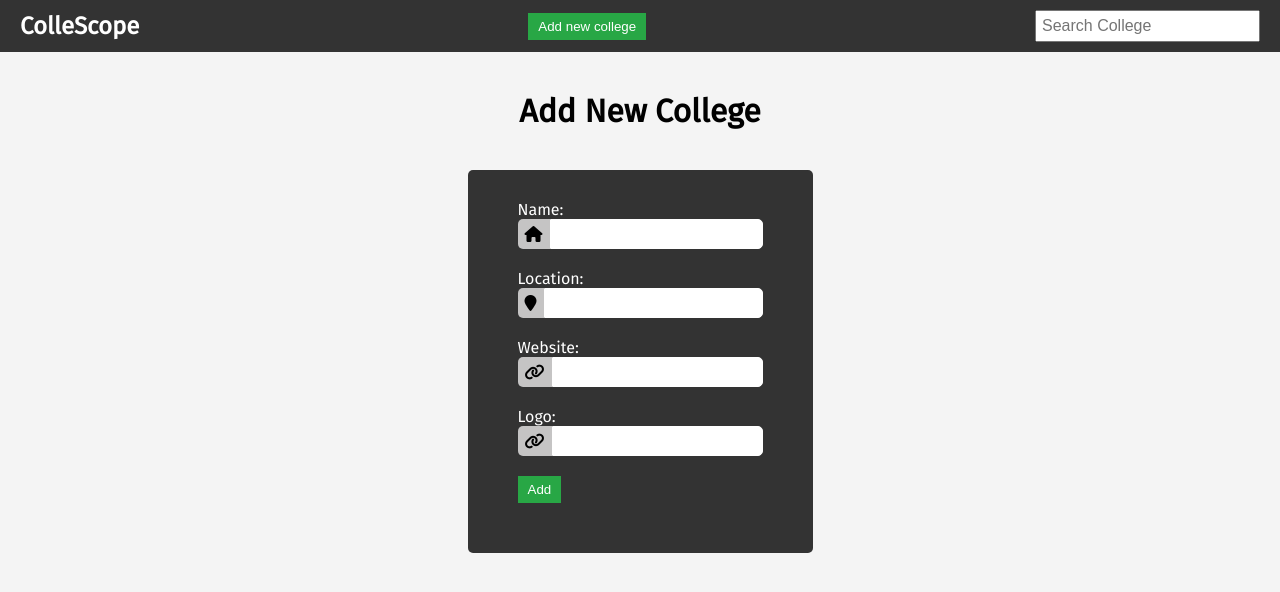
After one commit to SXC-ALCC/collescope, a FastAPI app: template templates/add.html in a window 1280 px wide. The commit adds this page. Shown: the top 592 px of the page. Run offline with FastAPI, Linux system fonts and the light colour scheme; the template is opened without the code that fills it, so the values that code supplies are empty; some libraries are stand-ins or nearby versions.

Commit message:
feat: add colleges directly

```diff
--- a/app/main.py
+++ b/app/main.py
@@ -1,6 +1,7 @@
-from fastapi import FastAPI
+import json
+from fastapi import FastAPI, Form
 from fastapi.staticfiles import StaticFiles
-from fastapi.responses import HTMLResponse
+from fastapi.responses import HTMLResponse, RedirectResponse
 from fastapi.templating import Jinja2Templates
 from fastapi import Request
 from typing import List
@@ -27,6 +28,33 @@ async def get_home(request: Request):
     """Serve the frontend HTML page."""
     return templates.TemplateResponse("index.html", {"request": request})
 
+@app.get("/add", response_class=HTMLResponse)
+async def get_add_college(request: Request):
+    """Add new colleges page"""
+    return templates.TemplateResponse("add.html", {"request": request})
+
+@app.post("/add")
+async def add_college(request: Request, name: str = Form(...), location: str = Form(...), website: str = Form(...), logo: str = Form(...)):
+    """Add new colleges"""
+    colleges_JSON_file = "app/colleges.json"
+
+    with open(colleges_JSON_file, "r") as file:
+        colleges_list = json.load(file)
+
+    new_college = {
+        "id": colleges_list[-1]["id"] + 1,
+        "name": name,
+        "location": location,
+        "website": website,
+        "logo": logo
+    }
+    colleges_list.append(new_college)
+
+    with open(colleges_JSON_file, "w") as file:
+        json.dump(colleges_list, file, indent=4)
+
+    return RedirectResponse(url="/", status_code=303)
+
 @app.get("/colleges", response_model=List[College])
 def get_colleges():
     """API endpoint to get all colleges."""
--- a/requirements.txt
+++ b/requirements.txt
@@ -8,6 +8,7 @@ Jinja2==3.1.4
 MarkupSafe==2.1.5
 pydantic==2.9.2
 pydantic_core==2.23.4
+python-multipart==0.0.12
 sniffio==1.3.1
 starlette==0.38.5
 typing_extensions==4.12.2
--- a/static/script.js
+++ b/static/script.js
@@ -1,4 +1,8 @@
 const apiBaseUrl = "https://collescope.vercel.app/colleges";
+
+// Uncomment the line below during development
+// const apiBaseUrl = "/colleges";
+
 let colleges = [];
 
 document.addEventListener("DOMContentLoaded", fetchColleges);
--- a/static/style.css
+++ b/static/style.css
@@ -18,6 +18,11 @@ body {
   background-color: #333;
   padding: 10px 20px;
   color: white;
+}
+
+.navbar a {
+  color: white;
+  text-decoration: none;
 }
 
 .navbar h1 {
@@ -85,3 +90,58 @@ body {
 .card a:hover {
   text-decoration: underline;
 }
+
+.add-college-div {
+  text-align: center;
+}
+
+.add-college-div h1 {
+  margin: 40px 0 40px 0;
+}
+
+.acd-mid {
+  display: flex;
+  justify-content: center;
+  text-align: center;
+}
+
+.add-college-form {
+  color: white;
+  background-color: #333;
+  text-align: left;
+  padding: 30px 50px;
+  border-radius: 5px;
+}
+
+.add-college-form .input-div {
+  display: flex;
+  margin-bottom: 20px;
+}
+
+.add-college-form .input-div i {
+  display: flex;
+  align-items: center;
+  padding: 7px;
+  color: black;
+  background-color: rgb(197, 196, 196);
+  border-top-left-radius: 5px;
+  border-bottom-left-radius: 5px;
+}
+
+.add-college-form .input-div input[type="text"],
+.add-college-form .input-div input[type="url"] {
+  width: 100%;
+  font-size: 15px;
+  padding: 0 5px;
+  border: 1px solid white;
+  border-top-right-radius: 5px;
+  border-bottom-right-radius: 5px;
+}
+
+.add-college-form .input-div input[type="submit"] {
+  padding: 6px 10px;
+  background-color: #28a745;
+  color: white;
+  border: none;
+  cursor: pointer;
+}
--- /dev/null
+++ b/templates/add.html
@@ -0,0 +1,38 @@
+{% extends "layout.html" %}
+
+{% block main %}
+    <div class="add-college-div">
+        <h1>Add New College</h1>
+        <div class="acd-mid">
+            <form action="add" method="post" class="add-college-form">
+                <label>Name:</label>
+                <div class="input-div">
+                    <i class="fas fa-home"></i>
+                    <input type="text" name="name" id="name" required>
+                </div>
+
+                <label>Location:</label>
+                <div class="input-div">
+                    <i class="fas fa-map-marker"></i>
+                    <input type="text" name="location" id="location" required>
+                </div>
+
+                <label>Website:</label>
+                <div class="input-div">
+                    <i class="fas fa-link"></i>
+                    <input type="url" name="website" id="website" required>
+                </div>
+
+                <label>Logo:</label>
+                <div class="input-div">
+                    <i class="fas fa-link"></i>
+                    <input type="url" name="logo" id="logo" required>
+                </div>
+
+                <div class="input-div">
+                    <input type="submit" value="Add">
+                </div>
+            </form>
+        </div>
+    </div>
+{% endblock %}
--- /dev/null
+++ b/templates/layout.html
@@ -0,0 +1,33 @@
+<!DOCTYPE html>
+<html lang="en">
+<head>
+  <meta charset="UTF-8">
+  <meta name="viewport" content="width=device-width, initial-scale=1.0">
+  <title>ColleScope</title>
+  <link rel="stylesheet" href="/static/style.css">
+  <link rel="shortcut icon" href="/static/images/collescope.png" type="image/x-icon">
+  <link rel="preconnect" href="https://fonts.googleapis.com">
+  <link rel="preconnect" href="https://fonts.gstatic.com" crossorigin>
+  <link href="https://fonts.googleapis.com/css2?family=Fira+Sans:wght@100;400&display=swap" rel="stylesheet">
+  <script src="https://kit.fontawesome.com/f5888c4373.js" crossorigin="anonymous"></script>
+</head>
+<body>
+
+  <nav>
+    <div class="navbar">
+      <a href="/">
+        <h1>ColleScope</h1>
+      </a>
+      <a href="add">
+        <button>Add new college</button>
+      </a>
+      <input type="text" id="searchInput" placeholder="Search College" oninput="searchCollege()" />
+    </div>
+  </nav>
+
+  {% block main %}
+  {% endblock %}
+
+  <script src="/static/script.js"></script>
+</body>
+</html>
```
Also changed, not shown: app/colleges.json (+8 -10 lines), templates/index.html (+3 -25 lines).
